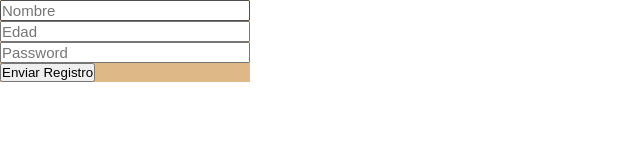
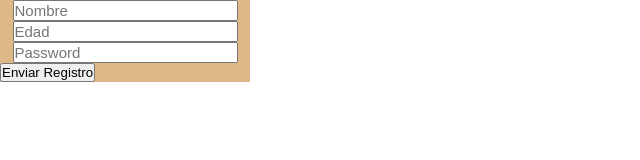
Before and after one commit to juancamilogarmar89/FIVETIC, a plain HTML site: page registro.html in a window 1280 px wide. Shown: the whole page, without its empty margins (0-640 px from the left). Drawn offline with Linux system fonts and the light colour scheme.

Commit message:
cambio estilos

```diff
--- a/estilos.css
+++ b/estilos.css
@@ -38,8 +38,9 @@
     display:block;
     margin-top: 10px;
     font-size: 15px;
-    width: 100%;
+    width: 90%;
     margin:0 auto;
+    float: center;
 }
 
 #form_nuevo_usuario{
```
